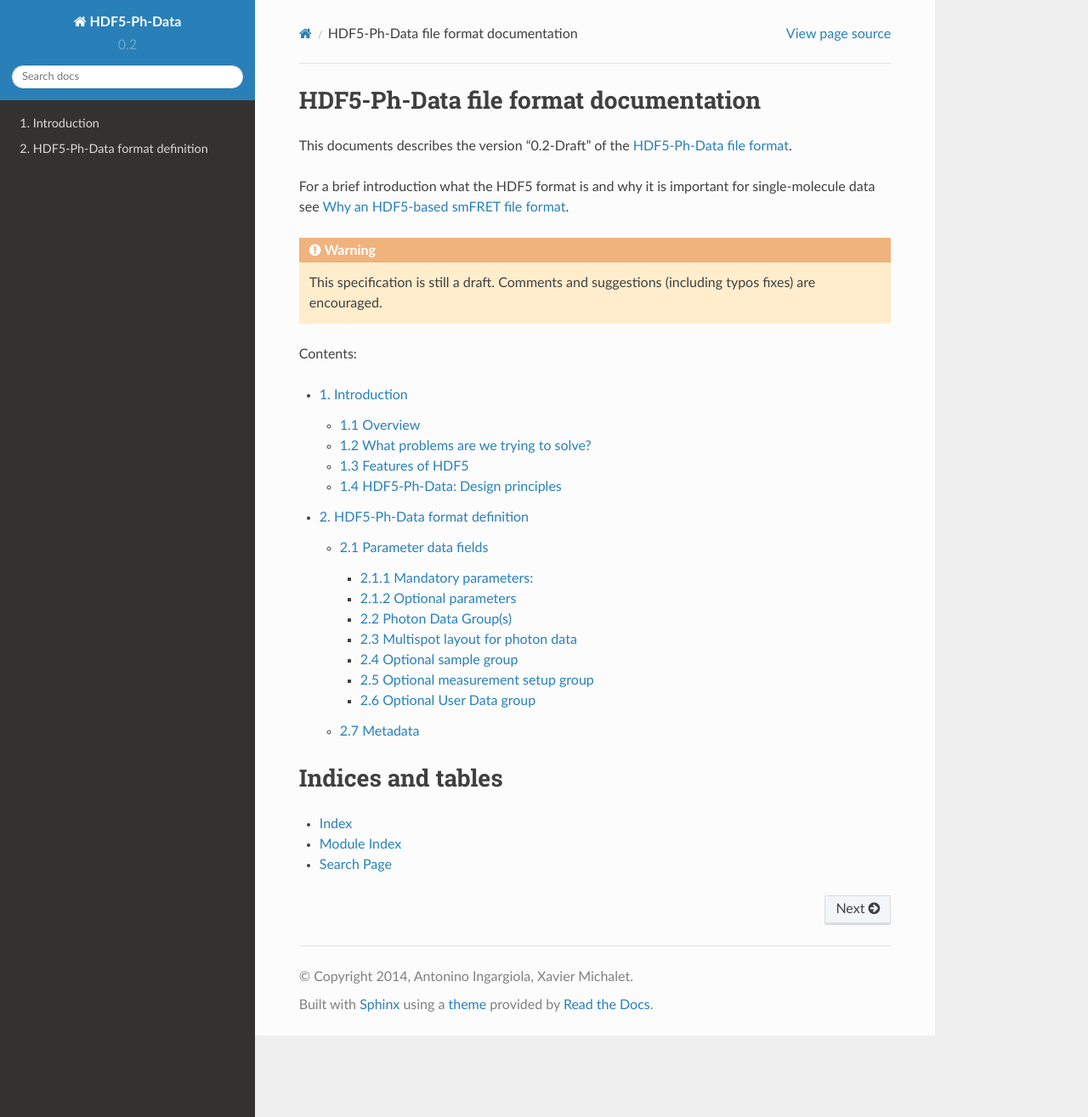
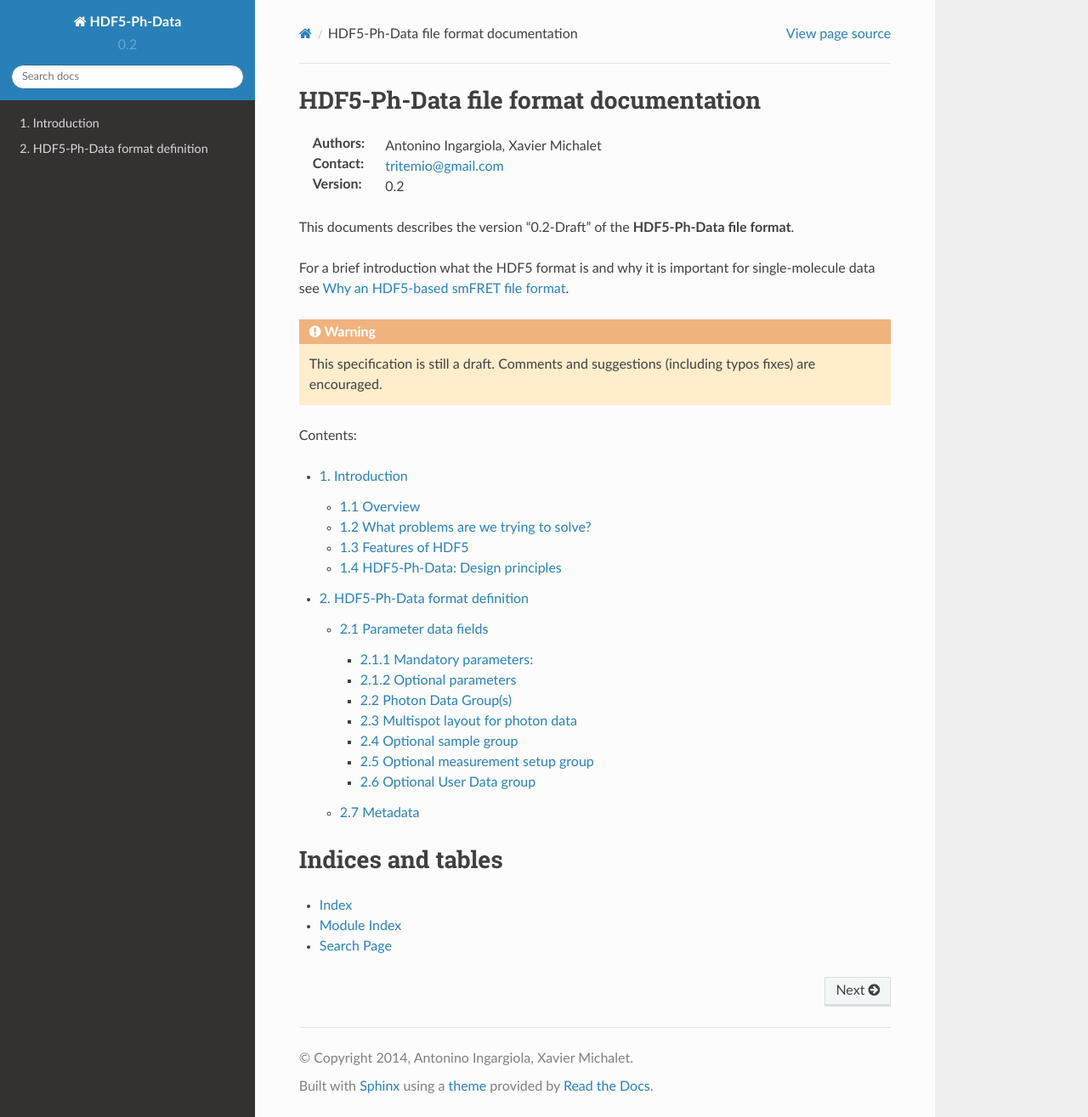
Before and after one commit to Photon-HDF5/photon-hdf5, a Sphinx documentation site: the page built from docs/index.rst, in a window 1280 px wide and 1315 px high. Shown: the whole window at 85% size. Built offline with Sphinx 7.4.7 and the Read the Docs theme 2.0.0, drawn with Linux system fonts in a browser that asks for light colours.

Commit message:
Some updates

```diff
--- a/docs/index.rst
+++ b/docs/index.rst
@@ -6,8 +6,12 @@
 HDF5-Ph-Data file format documentation
 ======================================
 
-This documents describes the version "0.2-Draft" of the `HDF5-Ph-Data
-file format <http://fretbursts.readthedocs.org/en/latest/HDF5_format.html>`__.
+:Authors: Antonino Ingargiola, Xavier Michalet
+:Contact: tritemio@gmail.com
+:Version: 0.2
+
+This documents describes the version "0.2-Draft" of the
+**HDF5-Ph-Data file format**.
 
 For a brief introduction what the HDF5 format is and why it is
 important for single-molecule data see
--- a/docs/phdata.rst
+++ b/docs/phdata.rst
@@ -479,8 +479,8 @@ python dictionary syntax:
         tau_accept_only = 'Intrinsic Acceptor lifetime (seconds).',
         tau_donor_only = 'Intrinsic Donor lifetime (seconds).',
         tau_fret_donor = 'Donor lifetime in presence of Acceptor (seconds).',
-        tau_fret_trans = ('FRET energy transfer lifetime (seconds). Inverse of '
-                          'the rate of D*A -> DA*.'),
+        inverse_fret_rate = ('FRET energy transfer lifetime (seconds). '
+                             'Inverse of the rate of D*A -> DA*.'),
     )
 
 Additional attributes are allowed in any node but they should not
```
